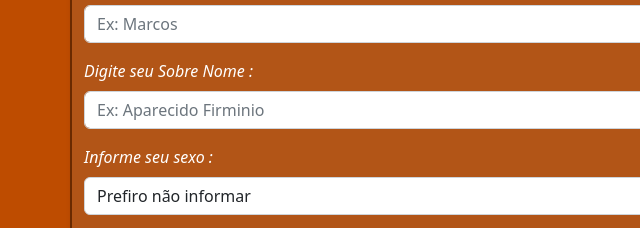
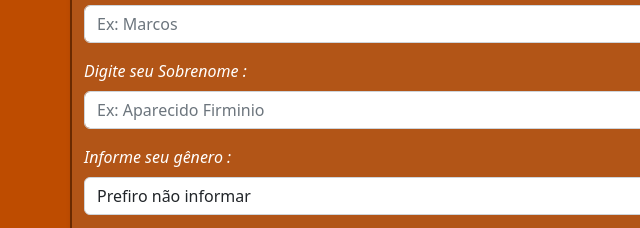
Before and after one commit to Rara05/easyCarros-2, a plain HTML site: page pages/cadastro.html in a window 1280 px wide. Shown: the part 162-390 px from the top of the page, 0-640 px from the left. Drawn offline with nearby package versions, Linux system fonts and the light colour scheme.

Commit message:
Alterado nomes do input

```diff
--- a/pages/cadastro.html
+++ b/pages/cadastro.html
@@ -41,11 +41,11 @@
             <input type="nome" class="form-control" id="exampleFormControlInput1" placeholder="Ex: Marcos">
           </div>
           <div class="mb-3">
-            <label for="exampleFormControlInput1" class="form-label">Digite seu Sobre Nome :</label>
+            <label for="exampleFormControlInput1" class="form-label">Digite seu Sobrenome :</label>
             <input type="nome" class="form-control" id="exampleFormControlInput1" placeholder="Ex: Aparecido Firminio">
           </div>
           <div class="mb-3">
-            <label for="exampleFormControlInput1" class="form-label">Informe seu sexo :</label>
+            <label for="exampleFormControlInput1" class="form-label">Informe seu gênero :</label>
             <select class="form-select" aria-label="Default select example">
                 <option selected>Prefiro não informar</option>
                 <option value="1">Masculino</option>
```
